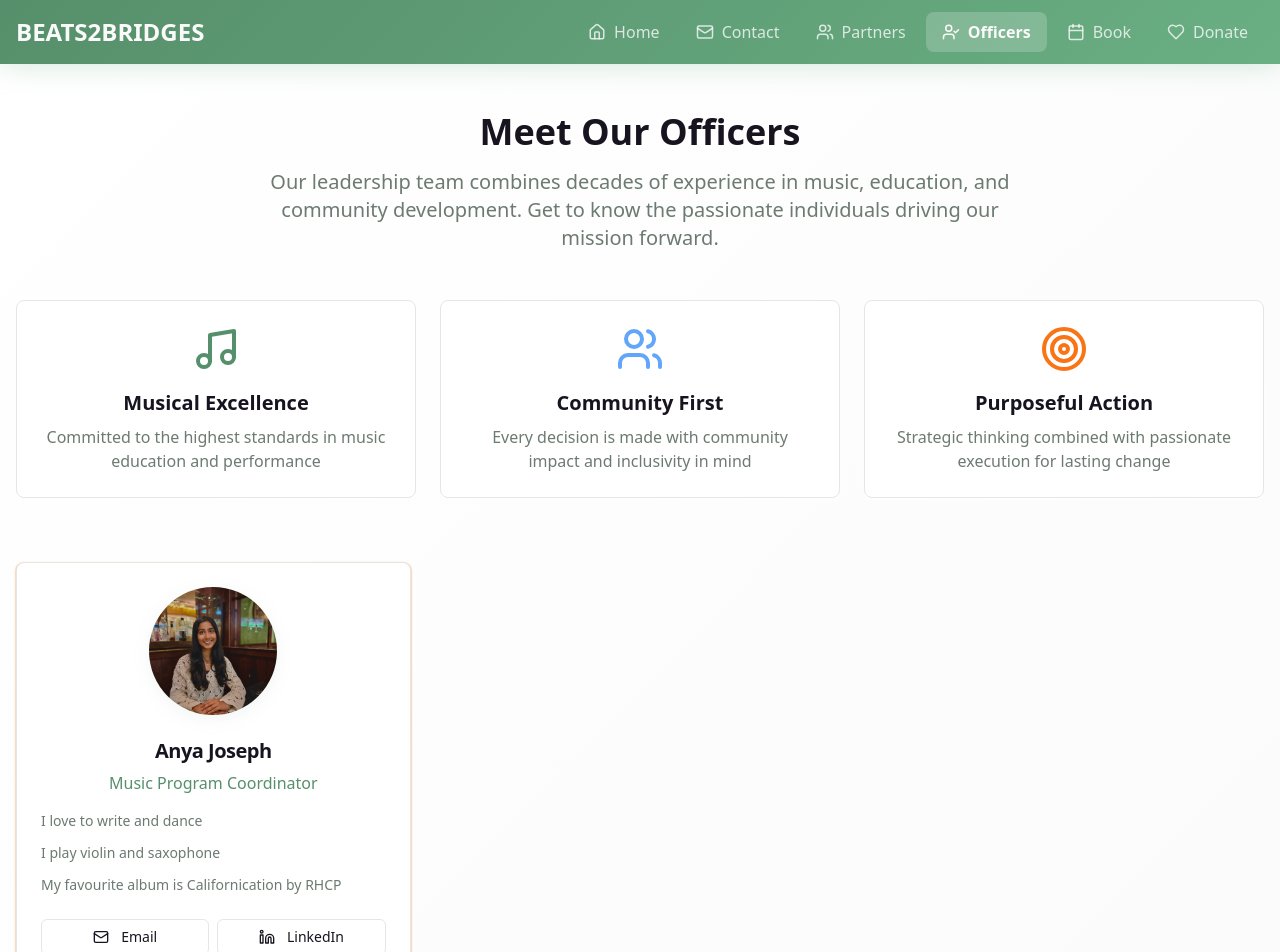
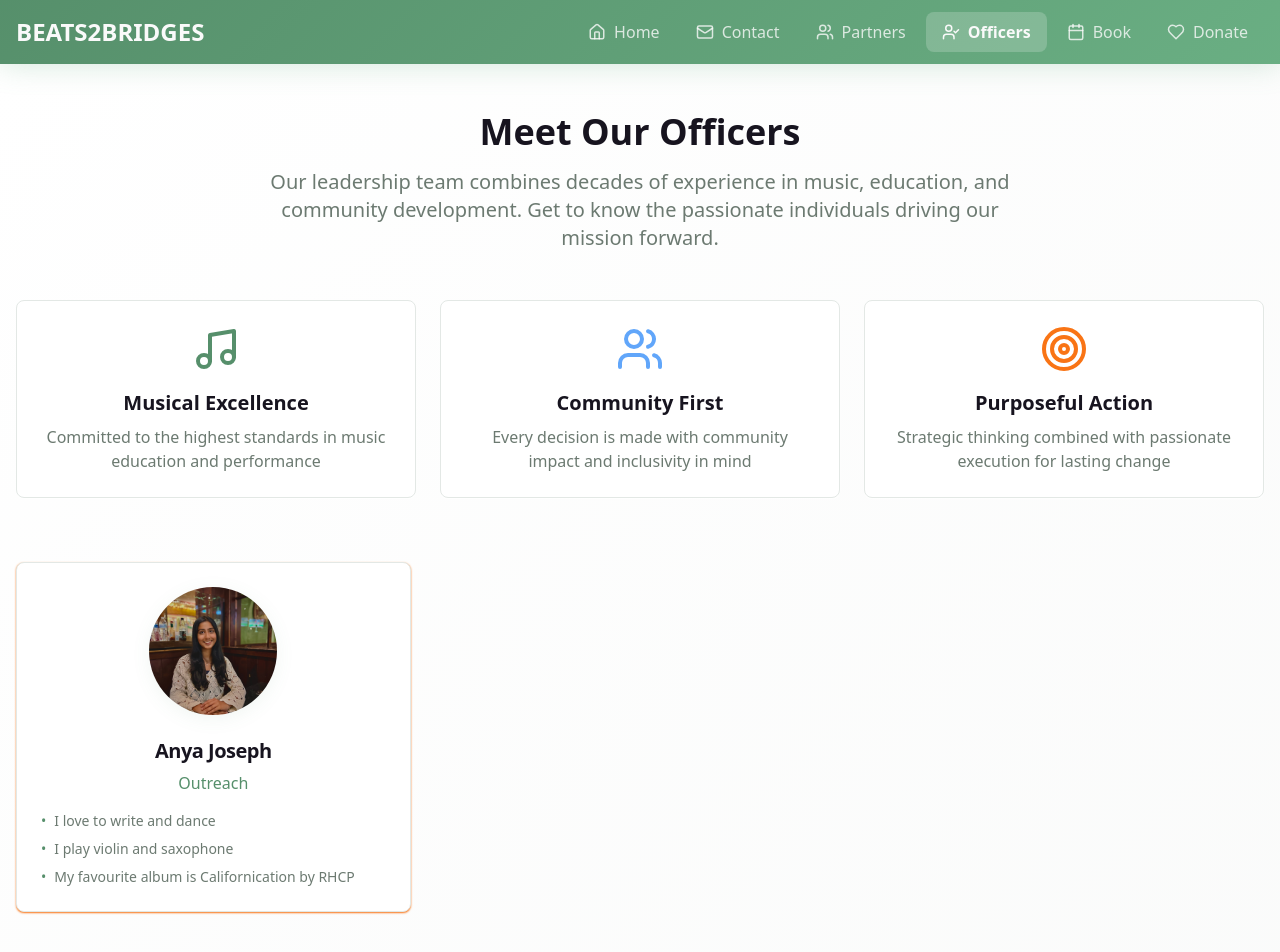
Before and after one commit to BEATS2BRIDGES/beats2bridges, a React (Vite) app: page /officers in a window 1280 px wide. Shown: the top 952 px of the page. Built offline with nearby package versions, Linux system fonts and the light colour scheme.

Commit message:
Update officer card format
Removed contact information from the officer card and reformatted it as bullet points. Added the "Outreach" position to the card.
-edited src/pages/Officers.tsx

```diff
--- a/src/pages/Officers.tsx
+++ b/src/pages/Officers.tsx
@@ -11,13 +11,11 @@ const Officers = () => {
     {
       id: 1,
       name: "Anya Joseph",
-      title: "Music Program Coordinator",
+      title: "Outreach",
       image: "/lovable-uploads/375e5b83-6d60-4922-b90c-7ecdd33bdbe6.png",
       hobbies: "I love to write and dance",
       instruments: "I play violin and saxophone",
-      favoriteAlbum: "My favourite album is Californication by RHCP",
-      email: "anya@beats2bridges.com",
-      linkedin: "https://linkedin.com/in/anyajoseph"
+      favoriteAlbum: "My favourite album is Californication by RHCP"
     }
   ];
 
@@ -84,28 +82,20 @@ const Officers = () => {
               </CardHeader>
 
               <CardContent className="space-y-4">
-                <div className="space-y-3 text-sm">
-                  <p className="text-muted-foreground">
+                <ul className="space-y-2 text-sm">
+                  <li className="text-muted-foreground flex items-start">
+                    <span className="text-primary mr-2">•</span>
                     {officer.hobbies}
-                  </p>
-                  <p className="text-muted-foreground">
+                  </li>
+                  <li className="text-muted-foreground flex items-start">
+                    <span className="text-primary mr-2">•</span>
                     {officer.instruments}
-                  </p>
-                  <p className="text-muted-foreground">
+                  </li>
+                  <li className="text-muted-foreground flex items-start">
+                    <span className="text-primary mr-2">•</span>
                     {officer.favoriteAlbum}
-                  </p>
-                </div>
-
-                <div className="flex gap-2 pt-2">
-                  <Button size="sm" variant="outline" className="flex-1">
-                    <Mail size={14} className="mr-1" />
-                    Email
-                  </Button>
-                  <Button size="sm" variant="outline" className="flex-1">
-                    <Linkedin size={14} className="mr-1" />
-                    LinkedIn
-                  </Button>
-                </div>
+                  </li>
+                </ul>
               </CardContent>
             </Card>
           ))}
```
